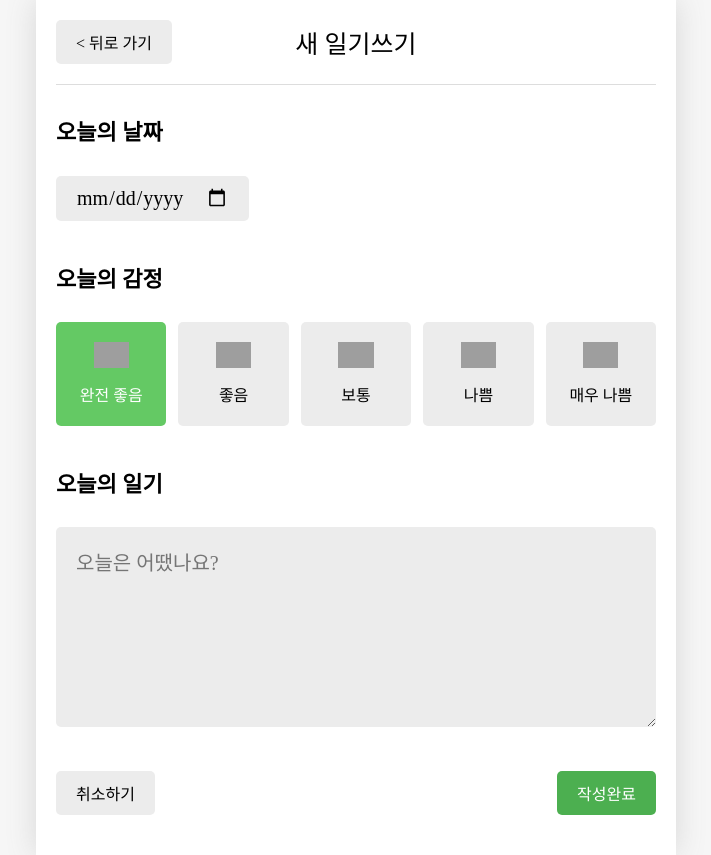
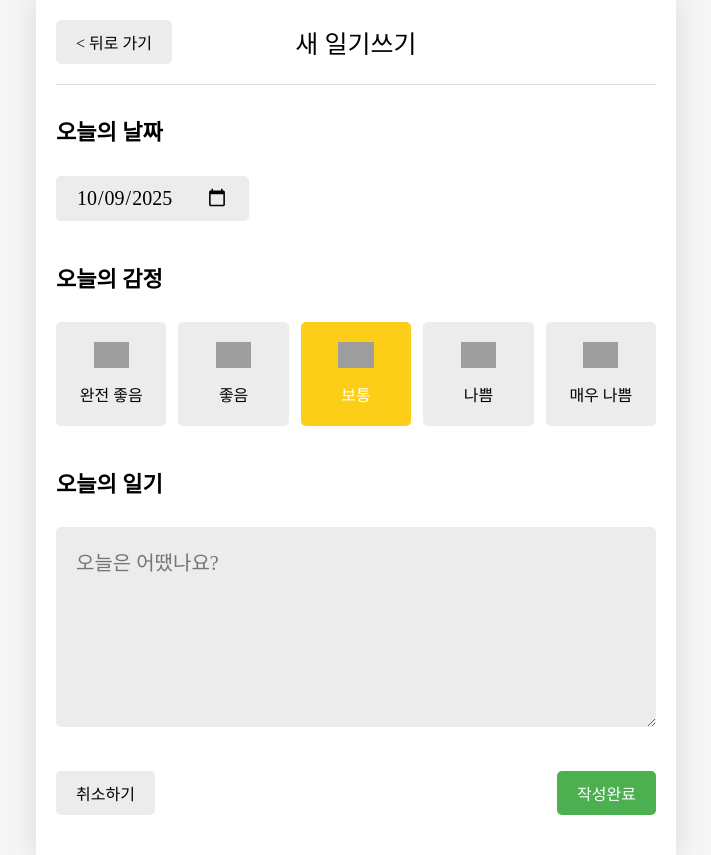
Before and after one commit to Team-KTP/emotional-diary, a React (Vite) app: page /new in a window 1280 px wide. Shown: the whole page, without its empty margins (284-995 px from the left). Built offline with nearby package versions, Linux system fonts and the light colour scheme; grey boxes are pictures that could not be loaded; a web font is replaced by a local one.

Commit message:
Feat: 일기 생성 기능 구현

```diff
--- a/src/components/Editor.jsx
+++ b/src/components/Editor.jsx
@@ -1,6 +1,8 @@
 import "./Editor.css";
 import EmotionItem from "./EmotionItem";
 import Button from "./Button";
+import { useNavigate } from "react-router-dom";
+import { useState } from "react";
 
 const emotionList = [
   { emotionId: 1, description: "완전 좋음" },
@@ -10,13 +12,48 @@ const emotionList = [
   { emotionId: 5, description: "매우 나쁨" },
 ];
 
-const Editor = () => {
-  const emotionId = 1;
+//Editor 컴포넌트는 일기 생성과 수정에서 쓰이는 공통 컴포넌트이기에 상황에 따라 다른 함수를 받아야 해서 props로 받음
+const Editor = ({ onSubmit }) => {
+  const navigate = useNavigate();
+  const [input, setInput] = useState({
+    emotionId: 3,
+    content: "",
+    createdAt: new Date(),
+  });
+
+  const getStringedDate = (date) => {
+    // YYYY-MM-DD 형태로 변환
+    return date.toISOString().slice(0, 10);
+  };
+
+  const onChangeInput = (e) => {
+    let name = e.target.name;
+    let value = e.target.value;
+
+    // date 타입은 value가 string이므로 Date 객체로 변환
+    if (name === "createdAt") {
+      value = new Date(value);
+    }
+    setInput({
+      ...input,
+      [name]: value,
+    });
+  };
+
+  const onClickSubmit = () => {
+    onSubmit(input);
+  };
+
   return (
     <div className="Editor">
       <section className="date_section">
         <h4>오늘의 날짜</h4>
-        <input type="date" />
+        <input
+          name="createdAt"
+          onChange={onChangeInput}
+          value={getStringedDate(input.createdAt)}
+          type="date"
+        />
       </section>
 
       <section className="emotion_section">
@@ -25,9 +62,14 @@ const Editor = () => {
         <div className="emotion_list_wrapper">
           {emotionList.map((item) => (
             <EmotionItem
+              onClick={() => {
+                onChangeInput({
+                  target: { name: "emotionId", value: item.emotionId },
+                });
+              }}
               key={item.emotionId}
               {...item}
-              isSelected={item.emotionId === emotionId}
+              isSelected={item.emotionId === input.emotionId}
             />
           ))}
         </div>
@@ -35,12 +77,17 @@ const Editor = () => {
 
       <section className="content_section">
         <h4>오늘의 일기</h4>
-        <textarea placeholder="오늘은 어땠나요?" />
+        <textarea
+          name="content"
+          onChange={onChangeInput}
+          value={input.content}
+          placeholder="오늘은 어땠나요?"
+        />
       </section>
 
       <section className="button_section">
-        <Button text={"취소하기"} />
-        <Button text={"작성완료"} type={"POSITIVE"} />
+        <Button onClick={() => navigate(-1)} text={"취소하기"} />
+        <Button onClick={onClickSubmit} text={"작성완료"} type={"POSITIVE"} />
       </section>
     </div>
   );
--- a/src/components/EmotionItem.jsx
+++ b/src/components/EmotionItem.jsx
@@ -1,9 +1,10 @@
 import "./EmotionItem.css";
 import { getEmotionImage } from "../util/get-emotion-image";
 
-const EmotionItem = ({ emotionId, description, isSelected }) => {
+const EmotionItem = ({ emotionId, description, isSelected, onClick }) => {
   return (
     <div
+      onClick={onClick}
       className={`EmotionItem ${
         isSelected ? `EmotionItem_on_${emotionId}` : ""
       }`}
--- a/src/index.css
+++ b/src/index.css
@@ -7,6 +7,7 @@ html, body {
   margin: 0;
   width: 100%;
   background-color: rgb(246, 246, 246);
+    display: flex;
 }
 
 
@@ -20,7 +21,7 @@ html, body {
 
   box-shadow: rgba(100,100,100,0.2) 0px 0px 29px 0px ; /*옆에 그림자 */
   padding: 0px 20px; /*좌우 여백 */
-  display: flex;
+
 }
 
 body * {
--- a/src/pages/New.jsx
+++ b/src/pages/New.jsx
@@ -2,11 +2,27 @@ import Header from "../components/Header";
 import Button from "../components/Button";
 import Editor from "../components/Editor";
 
+import { useContext } from "react";
+import { useNavigate } from "react-router-dom";
+import { DiaryDispatchContext } from "../App";
+
 const New = () => {
+  const navigate = useNavigate();
+  const { onCreate } = useContext(DiaryDispatchContext);
+
+  const onSubmit = (input) => {
+    onCreate(input.emotionId, input.content, input.createdAt.getTime());
+    // 작성 완료 후 홈으로 이동, replace: true -> 뒤로 가기 했을 때 다시 이 페이지로 돌아오지 않도록
+    navigate("/", { replace: true });
+  };
+
   return (
     <div>
-      <Header title="새 일기쓰기" leftChild={<Button text={"< 뒤로 가기"} />} />
-      <Editor />
+      <Header
+        title="새 일기쓰기"
+        leftChild={<Button onClick={() => navigate(-1)} text={"< 뒤로 가기"} />}
+      />
+      <Editor onSubmit={onSubmit} />
     </div>
   );
 };
```
